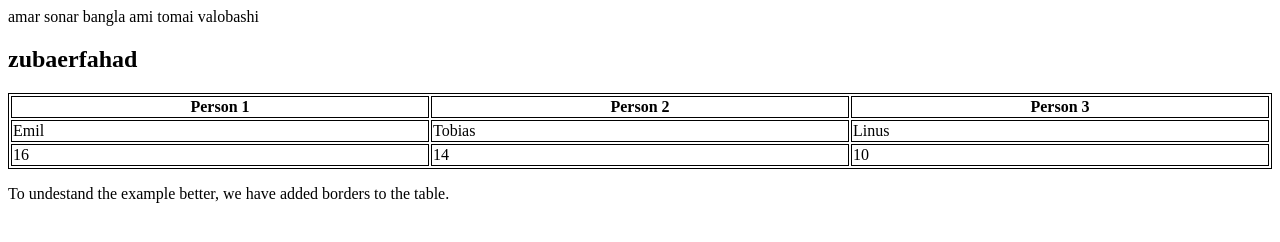
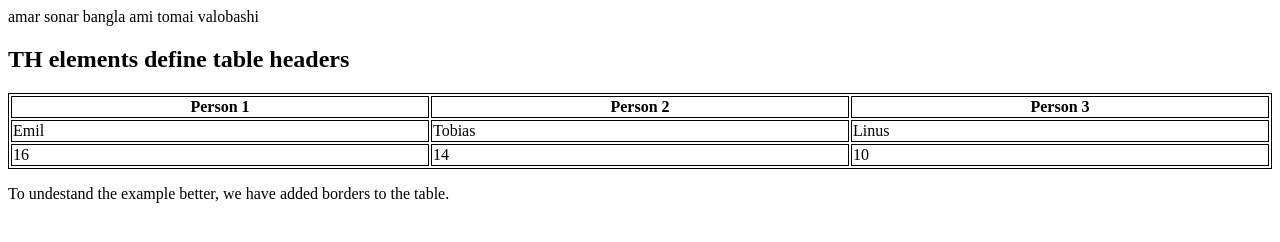
Before and after one commit to Zubaerfahad/ecomerce, a plain HTML site: page index.html in a window 1280 px wide. Drawn offline with Linux system fonts and the light colour scheme.

Commit message:
testing file 2

```diff
--- a/index.html
+++ b/index.html
@@ -8,7 +8,7 @@
 </style>
 <body>
 
-<h2>zubaerfahad</h2>
+<h2>TH elements define table headers</h2>
 
 <table style="width:100%">
   <tr>
```
